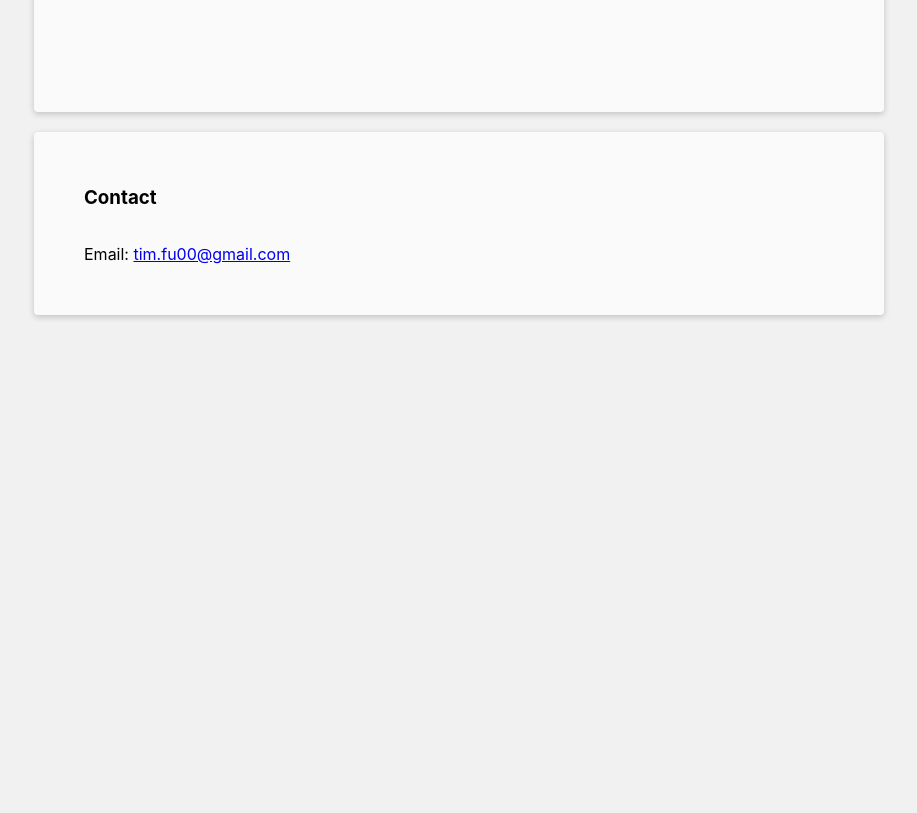
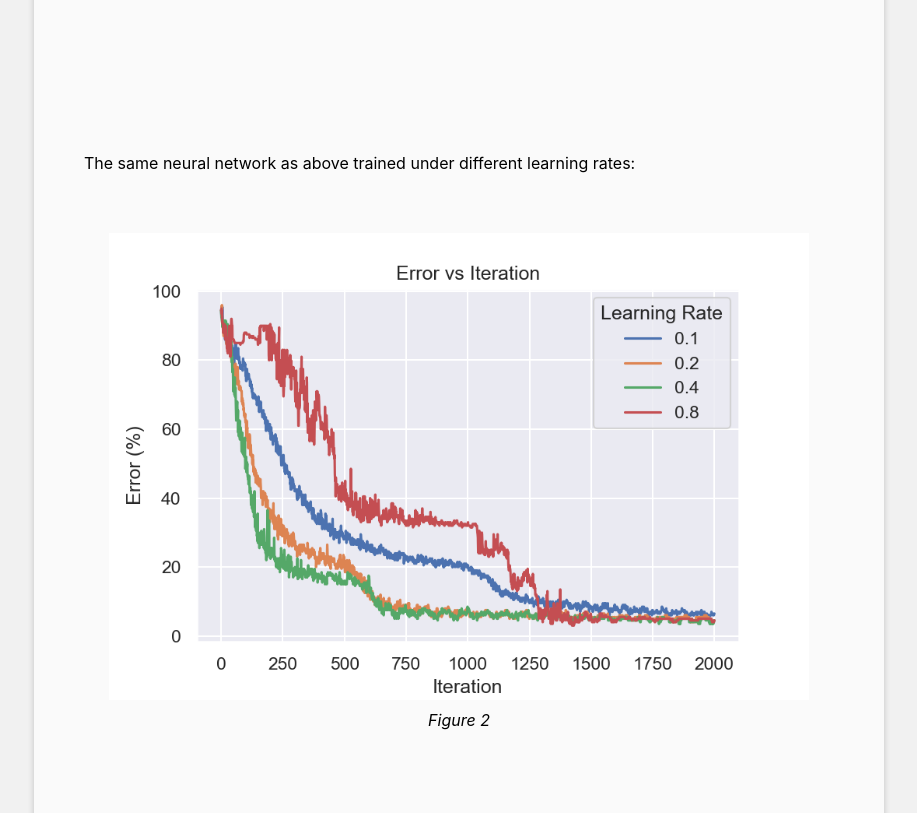
Before and after one commit to tim179/tim179.github.io, a plain HTML site: page captcha.html in a window 1280 px wide. Shown: the part 1621-2434 px from the top of the page, without its empty margins (310-1227 px from the left). Before the commit the page ends 1956 px from the top, so only its background shows below. Drawn offline with Linux system fonts and the light colour scheme.

Commit message:
added learning rate error plot

```diff
--- a/captcha.html
+++ b/captcha.html
@@ -46,6 +46,15 @@
                         <span> Figure 1 </span>
                     </section>
                 </section>
+                <section class="blog-post-feature">
+                    <p>
+                        The same neural network as above trained under different learning rates:
+                    </p>
+                    <section class="blog-post-figure">
+                        <img src="images/captcha3.png">
+                        <span> Figure 2 </span>
+                    </section>
+                </section>
             </article>
             <article class="card blog-post">
                 <header><h1>Contact</h1></header>
```
Also changed, not shown: images/captcha3.png (added).
